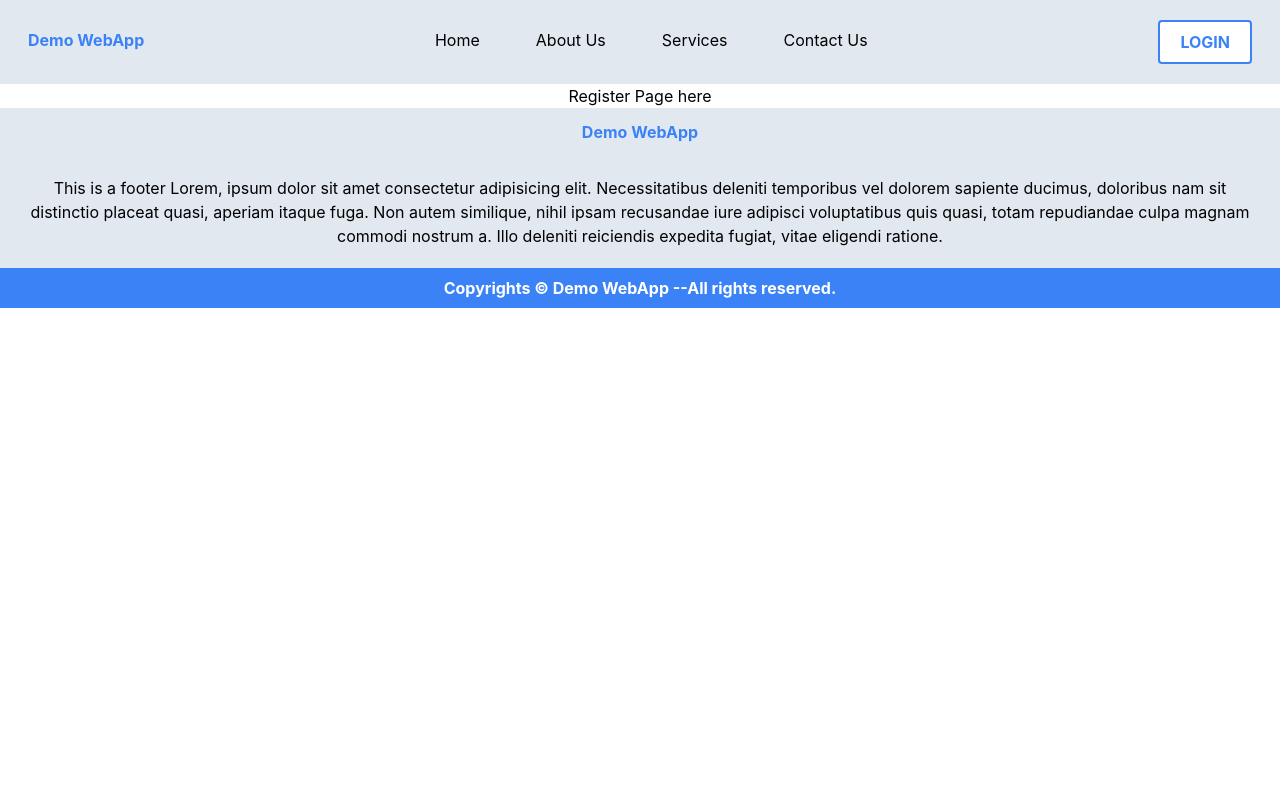
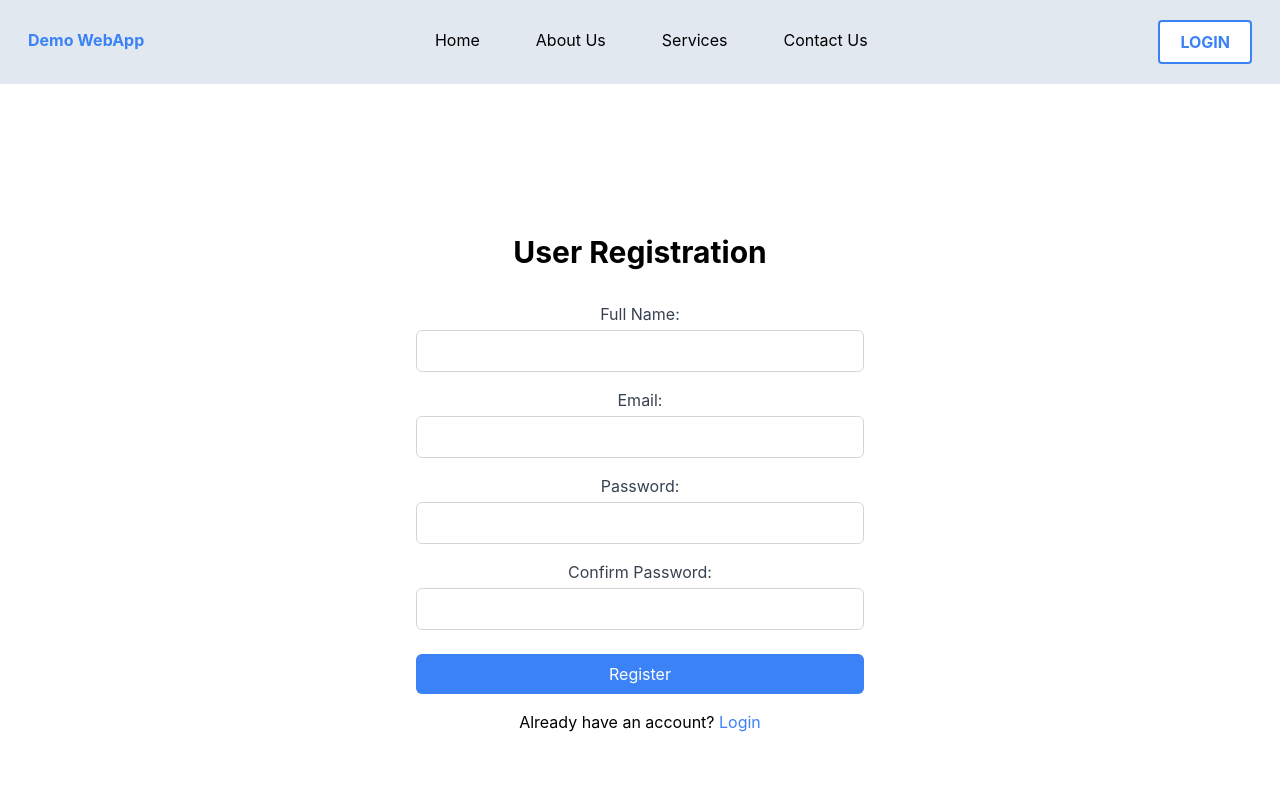
Before and after one commit to sudip22-p/demo-mern-webapp, a React (Create React App) app in the folder client/: page /register in a window 1280 px wide. Shown: the top 800 px of the page. Built offline with nearby package versions, Linux system fonts and the light colour scheme.

Commit message:
register comp. added

```diff
--- a/client/src/components/Register.js
+++ b/client/src/components/Register.js
@@ -1,9 +1,35 @@
 import React from 'react'
+import {Link} from "react-router-dom"
 
 function Register() {
   return (
-    <div>
-      Register Page here
+    <div className="flex flex-col items-center justify-center min-h-screen">
+      <h1 className="text-3xl font-bold mb-8">User Registration</h1>
+      <form action='POST' method='/register' className="w-full max-w-md">
+        <div className="mb-4">
+          <label htmlFor="fullName" className="block text-gray-700">Full Name:</label>
+          <input type="text" id="fullName" name="fullName" className="mt-1 px-4 py-2 border border-gray-300 rounded-md w-full" required/>
+        </div>
+
+        <div className="mb-4">
+          <label htmlFor="email" className="block text-gray-700">Email:</label>
+          <input type="email" id="email" name="email" className="mt-1 px-4 py-2 border border-gray-300 rounded-md w-full" required/>
+        </div>
+
+        <div className="mb-4">
+          <label htmlFor="password" className="block text-gray-700">Password:</label>
+          <input type="password" id="password" name="password" className="mt-1 px-4 py-2 border border-gray-300 rounded-md w-full" required/>
+        </div>
+
+        <div className="mb-6">
+          <label htmlFor="confirmPassword" className="block text-gray-700">Confirm Password:</label>
+          <input type="password" id="confirmPassword" name="confirmPassword" className="mt-1 px-4 py-2 border border-gray-300 rounded-md w-full" required/>
+        </div>
+
+        <input type="submit" className="w-full py-2 px-4 bg-blue-500 text-white rounded-md hover:bg-blue-600 transition-colors cursor-pointer" value={"Register"}/>
+      </form>
+
+      <p className="mt-4">Already have an account? <Link to={"/login"}><span className="text-blue-500 hover:underline">Login</span></Link></p>
     </div>
   )
 }
```
